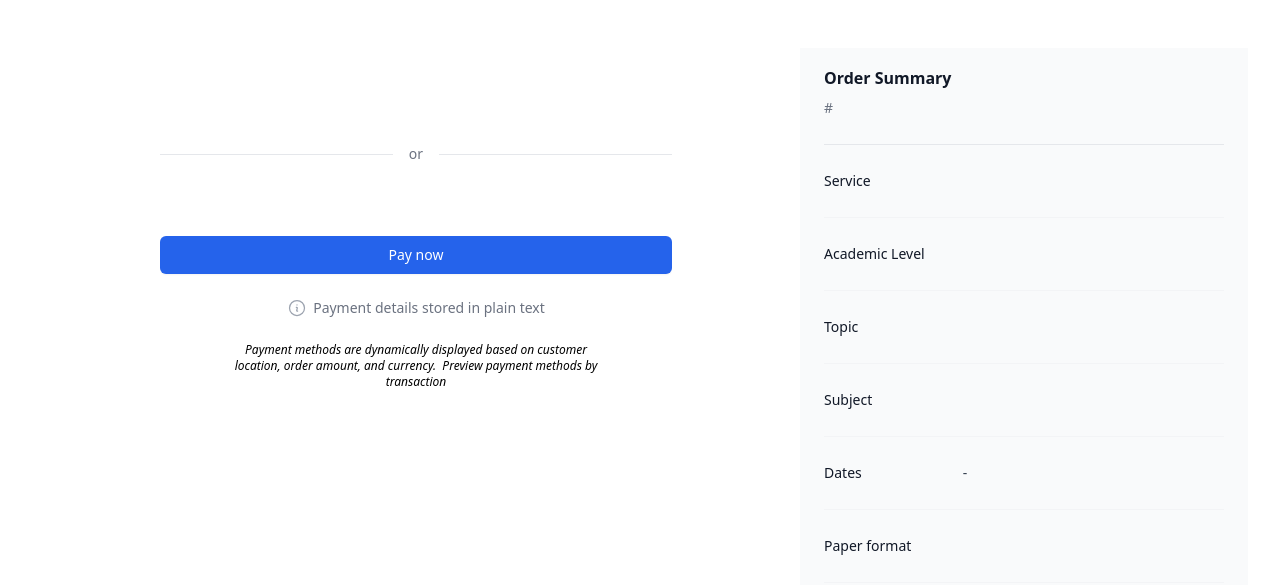
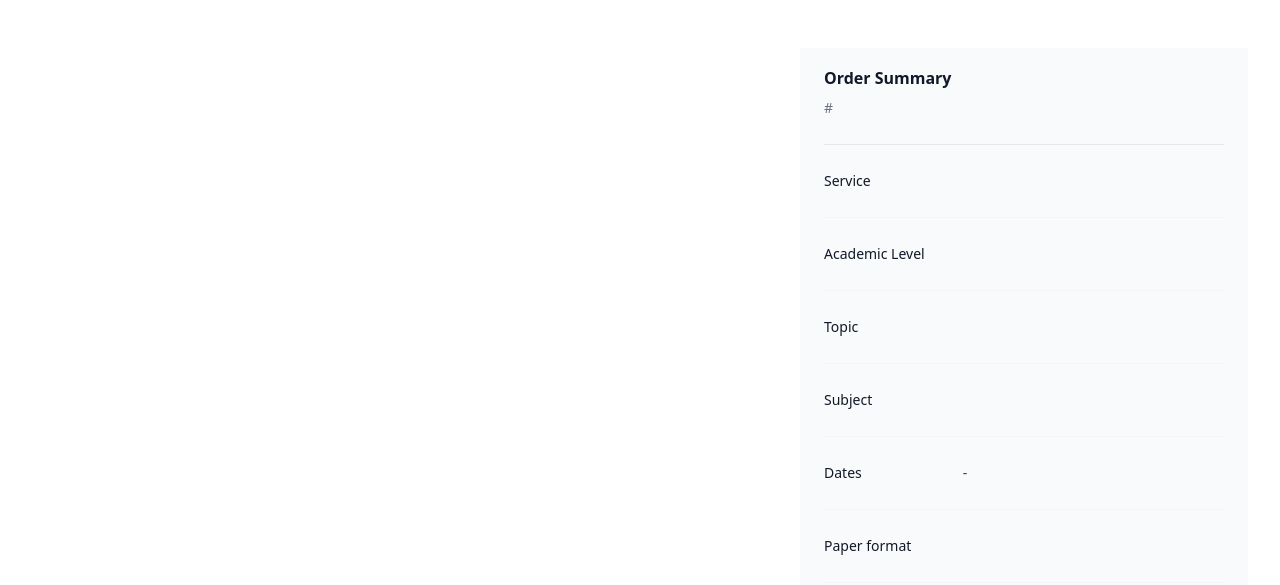
Before and after one commit to morgan4080/doctext, a Flask app: template templates/checkout_form.html in a window 1280 px wide. Shown: the top 585 px of the page. Run offline with Flask 3, Linux system fonts and the light colour scheme; the template is opened without the code that fills it, so the values that code supplies are empty; some libraries are stand-ins or nearby versions.

Commit message:
hide paypal

```diff
--- a/templates/checkout_form.html
+++ b/templates/checkout_form.html
@@ -296,11 +296,11 @@
           <h2 id="payment-heading" class="sr-only">Payment and shipping details</h2>
 
           <div class="mx-auto max-w-lg lg:pt-16">
-            <div class="flex flex-col justify-center items-center overflow-hidden w-full">
+            <div class="hidden flex flex-col justify-center items-center overflow-hidden w-full">
                 <div id="paypal-button-container" class="w-full"></div>
             </button>
 
-            <div class="relative w-full mt-8">
+            <div class="hidden relative w-full mt-8">
               <div class="absolute inset-0 flex items-center" aria-hidden="true">
                 <div class="w-full border-t border-gray-200"></div>
               </div>
```
